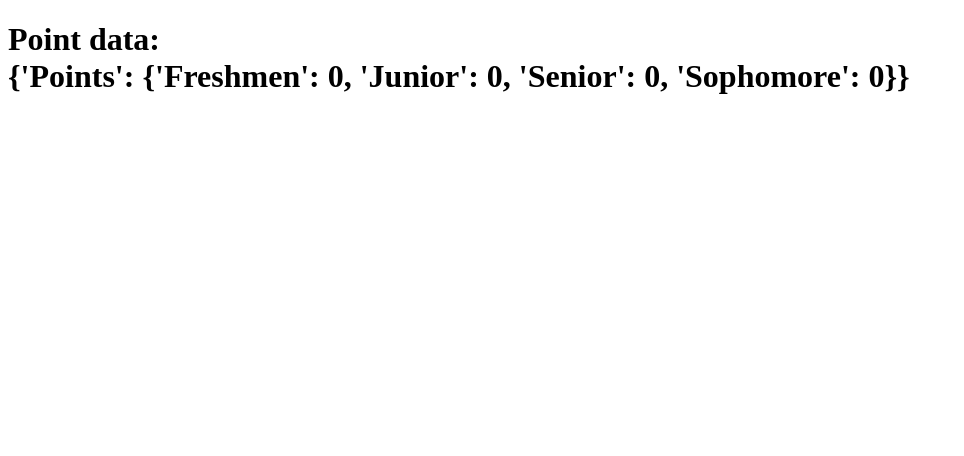
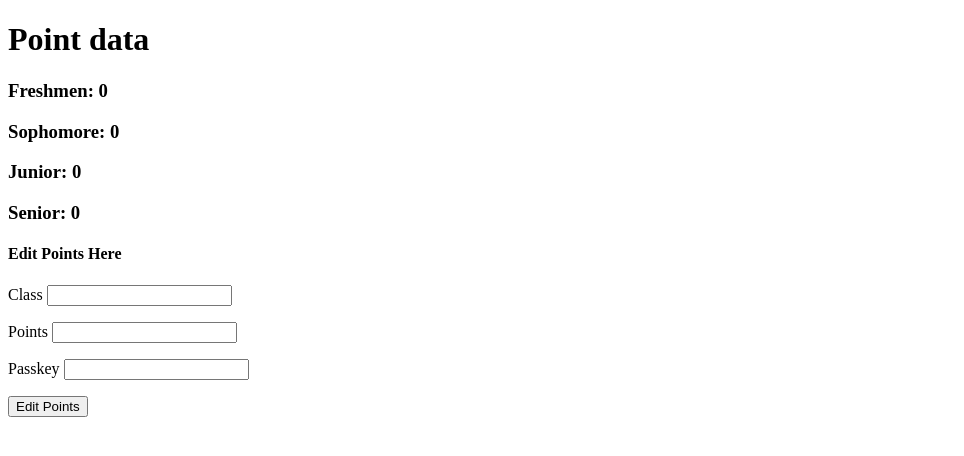
Before and after one commit to ryan-neubs/MayTermScoreboard, a Flask app: page /points in a window 1280 px wide. Shown: the top 456 px of the page, without its empty margins (0-964 px from the left). Run offline with Flask 2, Linux system fonts and the light colour scheme.

Commit message:
added buttons for point modification

```diff
--- a/app.py
+++ b/app.py
@@ -1,27 +1,40 @@
 # app.py
 
-from flask import Flask, render_template
+from flask import Flask, render_template, request
 import json
 from pprint import pprint as pretty
 from dotenv import load_dotenv
 import os
 
 app = Flask(__name__)
-@app.route('/points')
-def hello():
+@app.route('/points', methods=['GET', 'POST'])
+def home():
+    if request.method == 'POST':
+        form = request.form
+        if verifypw(form["passkey"]):
+            update_points(form["class"], form["points"])
     data = get_points()
-    return render_template('points.html', points=data)
+    freshmen = data["Points"]["Freshmen"]
+    sophomore = data["Points"]["Sophomore"]
+    junior = data["Points"]["Junior"]
+    senior = data["Points"]["Senior"]
+    return render_template('points.html',
+                           freshmen=freshmen,
+                           sophomore=sophomore,
+                           junior=junior,
+                           senior=senior)
+
+def update_points(year, amount):
+    amount = int(amount)
+    data = get_points()
+    data["Points"][year] += amount
+    with open('points.json', 'w') as data_file:
+        json.dump(data, data_file, indent=4, sort_keys=True)
 
 def get_points():
     with open('points.json') as data_file:
         data = json.load(data_file)
     return data
-
-def update_points(year, amount):
-    data = get_points()
-    data["Points"][year] += amount
-    with open('points.json', 'w') as data_file:
-        json.dump(data, data_file, indent=4, sort_keys=True)
 
 def reset_points():
     data = get_points()
@@ -30,6 +43,8 @@ def reset_points():
     with open('points.json', 'w') as data_file:
         json.dump(data, data_file, indent=4, sort_keys=True)
 
+# For whoever read this: The passkey will be stored in a .env file. It is in the gitignore template so
+# it isn't out on the repository for anyone to see. You can make the passkey whatever you want in the .env
 def verifypw(input):
     return input == os.getenv('PASSKEY')
 
--- a/templates/points.html
+++ b/templates/points.html
@@ -1,2 +1,13 @@
 <!DOCTYPE html>
-<h1>Point data:<br>{{points}}</h1>
+<h1>Point data</h1>
+<h3>Freshmen: {{freshmen}}</h3>
+<h3>Sophomore: {{sophomore}}</h3>
+<h3>Junior: {{junior}}</h3>
+<h3>Senior: {{senior}}</h3>
+<h4>Edit Points Here</h4>
+<form action="/points" method="POST">
+    <p>Class <input type = "text" name = "class" /></p>
+    <p>Points <input type = "text" name = "points" /></p>
+    <p>Passkey <input type = "text" name = "passkey" /></p>
+    <p><input type = "submit" value = "Edit Points" /></p>
+</form>
```
Also changed, not shown: homestyle.css (added).
